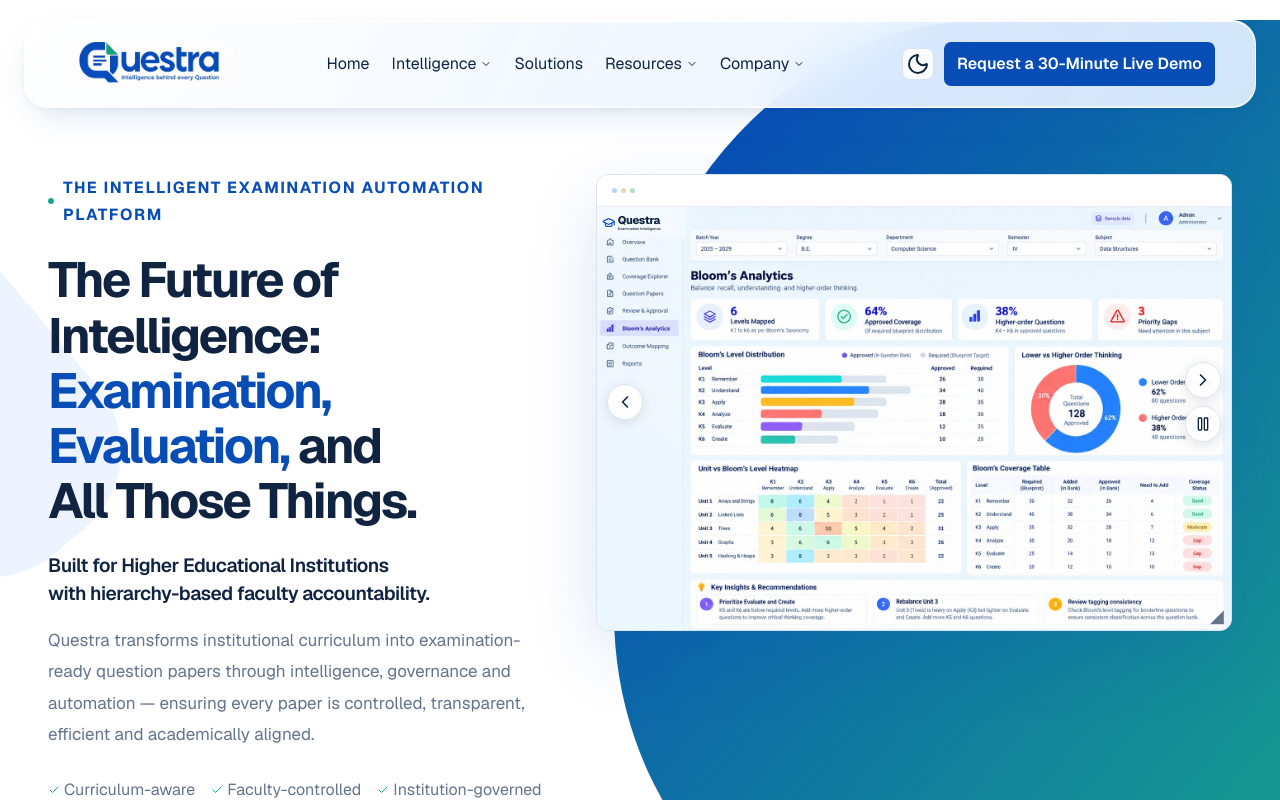
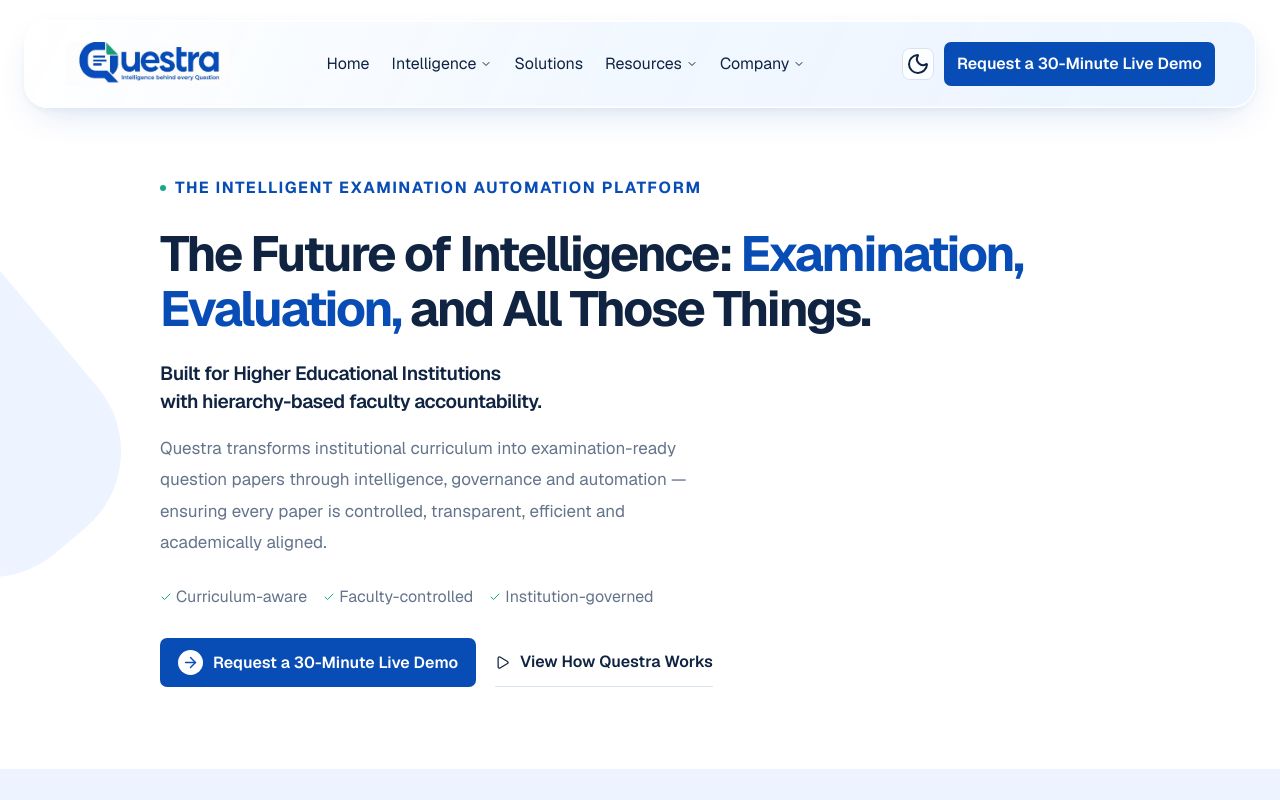
Before and after one commit to Yasss333/questra-landing-page, a Next.js app in the folder template-solar-main/: page / in a window 1280 px wide. Shown: the top 800 px of the page. Built offline with nearby package versions, Linux system fonts and the light colour scheme.

Commit message:
fix: remove dashboard previews from homepage

```diff
--- a/template-solar-main/src/app/page.tsx
+++ b/template-solar-main/src/app/page.tsx
@@ -1,5 +1,4 @@
 import { Hero } from "@/components/ui/Hero"
-import DashboardPreview from "@/components/ui/DashboardPreview"
 import { FAQ } from "@/components/marketing/HomeSections"
 import {
   ExactWorkflow,
@@ -26,7 +25,6 @@ export default function Home() {
       <Hero />
       <ExactWorkflow />
       <FeatureIndex />
-      <DashboardPreview />
       <EvalIQMasterWizard />
       <EvalIQBenefits />
       <EvaluationGovernance />
--- a/template-solar-main/src/components/marketing/PhaseZero.module.css
+++ b/template-solar-main/src/components/marketing/PhaseZero.module.css
@@ -28,10 +28,10 @@
   padding: 174px 0 82px;
 }
 .heroInner {
-  width: min(1440px, calc(100% - 96px));
+  width: min(960px, calc(100% - 96px));
   margin: auto;
   display: grid;
-  grid-template-columns: minmax(0, 0.92fr) minmax(0, 1.18fr);
+  grid-template-columns: minmax(0, 1fr);
   gap: 52px;
   align-items: start;
   position: relative;
--- a/template-solar-main/src/components/ui/Hero.tsx
+++ b/template-solar-main/src/components/ui/Hero.tsx
@@ -1,11 +1,9 @@
 import Link from "next/link"
 import { ArrowRight, Check, Play } from "lucide-react"
-import DashboardSlideshow from "../marketing/DashboardSlideshow"
 import styles from "../marketing/PhaseZero.module.css"
 export function Hero() {
   return (
     <section id="home" className={styles.hero} aria-labelledby="hero-heading">
-      <div className={styles.heroShape} aria-hidden="true" />
       <div className={styles.heroInner}>
         <div className={styles.heroCopy}>
           <span className={styles.eyebrow}>
@@ -56,9 +54,6 @@ export function Hero() {
             </Link>
           </div>
         </div>
-        <div id="product-screens" className={styles.heroVisual}>
-          <DashboardSlideshow />
-        </div>
       </div>
     </section>
   )
```
